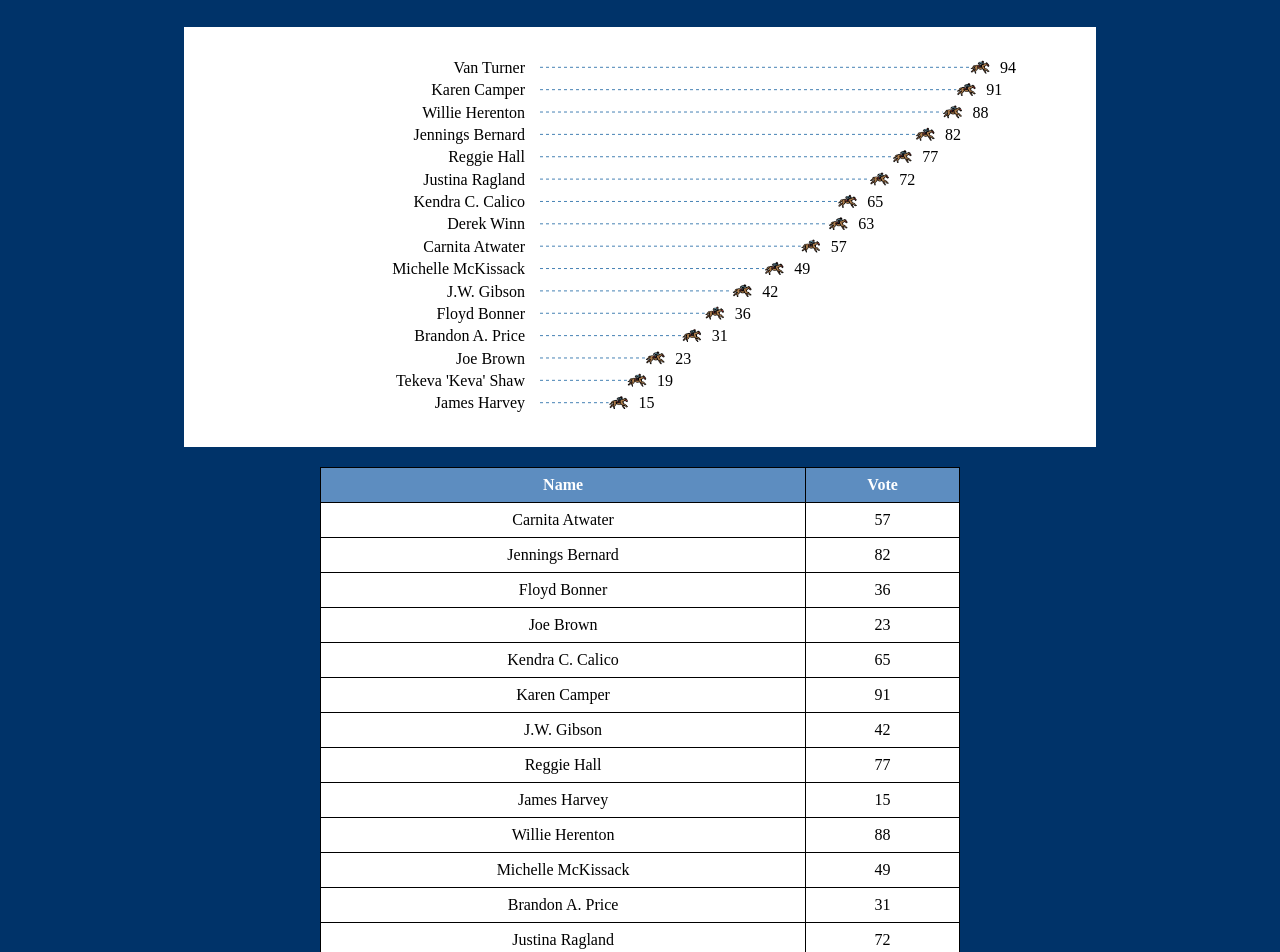
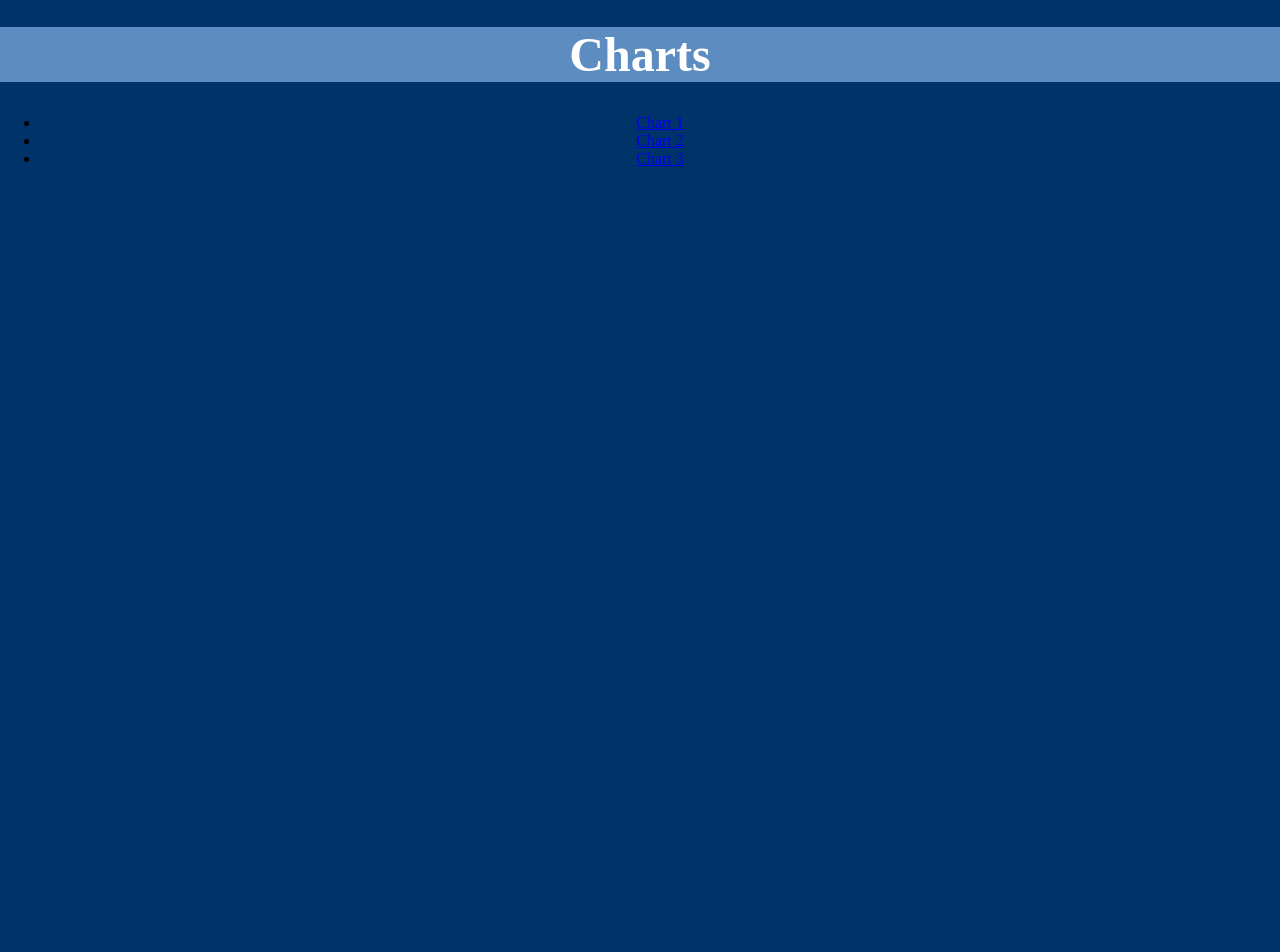
Before and after one commit to Justinmemphis/same-day-election-and-results, a React (Create React App) app in the folder my-app/: page / in a window 1280 px wide. Shown: the part 280-1232 px from the top of the page. After the commit the page ends 800 px from the top, so only its background shows below. Built offline with nearby package versions, Linux system fonts and the light colour scheme.

Commit message:
add dataset to show multiple charts

```diff
--- a/my-app/src/App.js
+++ b/my-app/src/App.js
@@ -1,8 +1,10 @@
 import './App.css';
 import Chart from './Chart';
+import { BrowserRouter as Router, Routes, Route, Link } from 'react-router-dom';
 import scdpLogo from './SCDP-letterhead-whitebg.png';
 
-const data = [
+const datasets = [
+	[
 		{ name: "Carnita Atwater", vote: 57 },
 		{ name: "Jennings Bernard", vote: 82 },
 		{ name: "Floyd Bonner", vote: 36 },
@@ -19,35 +21,47 @@ const data = [
 		{ name: "Tekeva 'Keva' Shaw", vote: 19 },
 		{ name: "Van Turner", vote: 94 },
 		{ name: "Derek Winn", vote: 63 },
+	],
+	[
+  		{ name: "Justin", vote: 1 },
+  		{ name: "Adrienne", vote: 2 },
+	],
+	[
+  		{ name: "John Doe", vote: 3 },
+  		{ name: "Jane Doe", vote: 27 },
+	]
 ];
 
 function App() {
   return (
     <div className="App">
+	      <Router>
+
 	<img src={scdpLogo} alt="SCDP Logo" className="headerImage" />
 	<h1 className="full-width">Race for Mayor of Memphis</h1>
-        <div className="chart-section full-width">
-	        <Chart data={data} />
+      <div>
+        <h1>Charts</h1>
+        <nav>
+          <ul>
+            <li>
+              <Link to="/chart/0">Chart 1</Link>
+            </li>
+            <li>
+              <Link to="/chart/1">Chart 2</Link>
+            </li>
+            <li>
+              <Link to="/chart/2">Chart 3</Link>
+            </li>
+          </ul>
+        </nav>
+	<Routes>
+          {datasets.map((subArray, index) => (
+            <Route key={index} path={`/chart/${index}`} render={() =>
+		    <Chart data={subArray} />} />
+          ))}
+	  </Routes>
       </div>
-	<div className="table-section">
-	        <table>
-        		<thead>
-            			<tr>
-					<th>Name</th>
-					<th>Vote</th>
-				</tr>
-			</thead>
-			<tbody>
-				{data.map((entry, index) => (
-					<tr key={index}>
-						<td>{entry.name}</td>
-						<td>{entry.vote}</td>
-	        			</tr>
-				))}
-			</tbody>
-		</table>
-	</div>
-
+    </Router>
     </div>
   );
 }
```
Also changed, not shown: 1 other file (tests, documents, lock files or other folders). Lines whose indentation alone changed are shown as unchanged.
